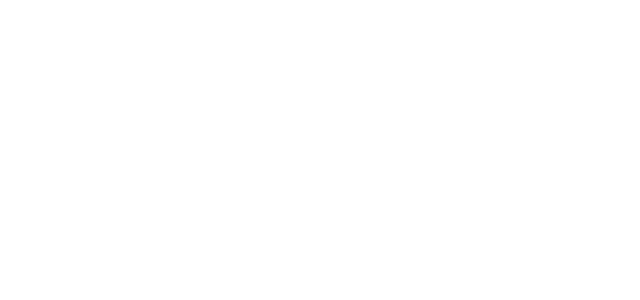
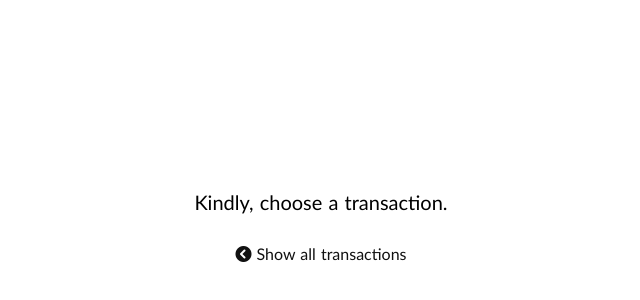
Before and after one commit to iifawzi/transactons-frontend, a Nuxt app: page /details in a window 1280 px wide. Before the commit this address had no page. Shown: the part 174-474 px from the top of the page, without its empty margins (319-959 px from the left). Built offline with nearby package versions, Linux system fonts and the light colour scheme.

Commit message:
Finishing the frontend and adding the details page
Signed-off-by: Fawzi E. Abdulfattah <iifawzie@gmail.com>

```diff
--- a/assets/scss/colors.scss
+++ b/assets/scss/colors.scss
@@ -11,4 +11,8 @@
   --blue: #0095f2;
 
   --black-1: #111111;
+
+  --red: rgb(255, 64, 64);
+
+  --green: rgb(19, 233, 115);
 }
--- /dev/null
+++ b/pages/details/index.vue
@@ -0,0 +1,69 @@
+<template>
+    <div class="container">
+        <div class="details-page">
+            <div v-if="loading" class="loading">
+                We're processing your request..
+            </div>
+            <div v-if="!isSelected" class="no-trans">
+                Kindly, choose a transaction.
+            </div>
+            <div v-if="isSelected" class="transaction">
+                <div class="bottom">
+                    <img src="~/assets/images/user.png" class="user-img" />
+                    <p class="account">{{ this.transaction.account.name }}</p>
+                    <p :class="['amount', Number(this.transaction.currency) > 0 ? 'pos' : 'neg']">{{
+                            this.transaction.amount
+                    }} {{ this.transaction.currency }}</p>
+                </div>
+                <div class="top">
+                    <p class="date"> {{ new Date(this.transaction.date).toDateString() }}</p>
+                    <div class="cate">
+                        <Category v-if="this.transaction.category" :color="
+                            this.transaction.category.color
+                                ? this.transaction.category.color
+                                : 'C2C2C2'
+                        " :value="this.transaction.category.name" />
+                    </div>
+                    <p class="ref"> {{ this.transaction.reference }}</p>
+                </div>
+            </div>
+            <div class="back" @click="goBack">
+                <i class="fa-solid fa-circle-chevron-left arrow"></i> Show all transactions
+            </div>
+        </div>
+    </div>
+</template>
+
+
+<script>
+import Category from '~/components/shared/category/index.vue';
+export default {
+    layout: "defualt",
+    data() {
+        return {
+            isSelected: false,
+            transaction: {},
+            loading: false,
+        };
+    },
+    created() {
+        this.loading = true;
+        const isSelected = this.$store.getters["transactions/isTransactionSelected"];
+        const transactionData = this.$store.getters["transactions/getTransactionDetails"];
+        this.isSelected = isSelected;
+        this.transaction = transactionData;
+        this.loading = false;
+    },
+    methods: {
+        goBack() {
+            this.$store.dispatch("transactions/clearSelected");
+            this.$router.push("/");
+        }
+    },
+    components: { Category }
+}
+</script>
+
+
+
+<style src="./style.scss" lang="scss" scoped />
--- /dev/null
+++ b/pages/details/style.scss
@@ -0,0 +1,82 @@
+.details-page {
+    min-height: 100vh;
+    width: 100%;
+    display: flex;
+    flex-flow: column;
+    justify-content: center;
+    align-items: center;
+
+
+    .transaction {
+        background-color: var(--white);
+        border-radius: 10px;
+        height: 400px;
+        width: 400px;
+        max-width: 90vw;
+        display: flex;
+        flex-flow: column;
+        align-items: center;
+        justify-content: space-evenly;
+        .top {
+            display: flex;
+            flex-flow: column;
+            align-items: center;
+            justify-content: center;
+
+            .cate {
+                margin-top: 10px;
+            }
+
+            .ref {
+                margin-top: 10px;
+            }
+        }
+        .bottom {
+            display: flex;
+            flex-flow: column;
+            align-items: center;
+            justify-content: center;
+
+            .user-img {
+                width: 100px;
+                height: 100px;
+                margin-bottom: 30px;
+            }
+            .account {
+                font-size: 2rem;
+            }
+
+            .amount  {
+                margin-top: 10px;
+            }
+
+            .neg {
+                color: var(--red);
+            }
+
+            .pos {
+                color: var(--green);
+            }
+
+        }
+
+    }
+
+    .loading, .no-trans {
+        text-align: center;
+        font-size: 2rem;
+        text-align: center;
+        font-size: 2rem;
+    }
+
+    .back {
+        margin-top: 30px;
+        text-align: center;
+        color: var(--black-1);
+        transition: 0.2s;
+        &:hover {
+          cursor: pointer;
+          color: var(--blue);
+        }
+    }
+}
--- a/pages/index.vue
+++ b/pages/index.vue
@@ -14,7 +14,7 @@
         <div class="table" v-if="!loading && !error">
           <ModernTable>
             <template v-slot:table__head>
-              <th colspan="3">Account</th>
+              <th colspan="3">Reference</th>
               <th colspan="2">Category</th>
               <th @click="dateClicked">
                 <p class="col-date">
@@ -26,8 +26,10 @@
               <th>Amount</th>
             </template>
             <template class="transactions__data" v-slot:table__data>
-              <tr v-for="(transaction, i) of transactions" :key="i">
-                <td colspan="3">{{ transaction.account.name }}</td>
+              <tr v-for="(transaction, i) of transactions" :key="i" @click="showDetails(transaction)">
+                <td colspan="3">
+                  <p :class="[transaction.reference ? '' : 'no-ref']">{{ transaction.reference ? transaction.reference : 'no reference provided' }}</p>
+                </td>
                 <td colspan="2">
                   <Category v-if="transaction.category" :color="
                     transaction.category.color
@@ -231,6 +233,11 @@ export default {
       } else {
         this.toValid = false;
       }
+    },
+
+    showDetails(transaction) {
+      this.$store.dispatch("transactions/updateDetails", transaction);
+      this.$router.push({ name: 'details', params: { id: 1 } });
     }
 
   },
@@ -248,4 +255,7 @@ export default {
 };
 </script>
 
+
+
+
 <style src="./style.scss" lang="scss" scoped  />
--- a/pages/style.scss
+++ b/pages/style.scss
@@ -34,6 +34,10 @@
 
       .date-arrow {
         margin-left: 10px;
+      }
+
+      .no-ref {
+        color: var(--gray-6)
       }
     }
 
--- /dev/null
+++ b/store/transactions/index.js
@@ -0,0 +1,33 @@
+export const state = () => ({
+    transactionSelected: false,
+    transactionDetails: {}
+});
+
+export const mutations = {
+    toggleSelected(state, status) {
+        state.transactionSelected = status;
+    },
+    updateDetails(state, transaction) {
+        state.transactionDetails = transaction;
+    }
+};
+
+export const actions = {
+    clearSelected({ commit }) {
+        commit("toggleSelected", false);
+        commit("updateDetails", {});
+    },
+    updateDetails({ commit }, transaction) {
+        commit("toggleSelected", true)
+        commit("updateDetails", transaction)
+    }
+};
+
+export const getters = {
+    isTransactionSelected(state) {
+        return state.transactionSelected;
+    },
+    getTransactionDetails(state) {
+        return state.transactionDetails;
+    }
+}
```
Also changed, not shown: assets/images/user.png (added).
